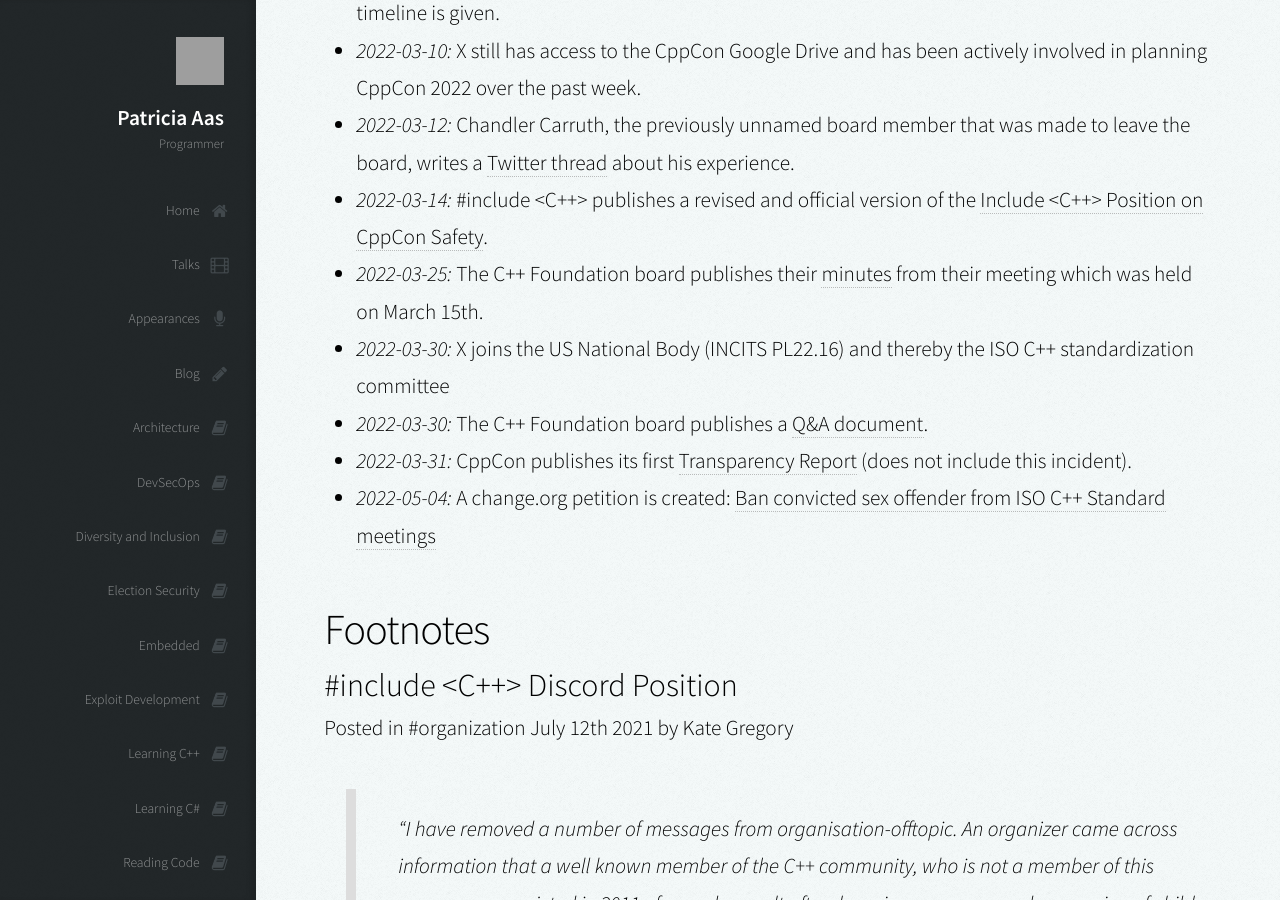
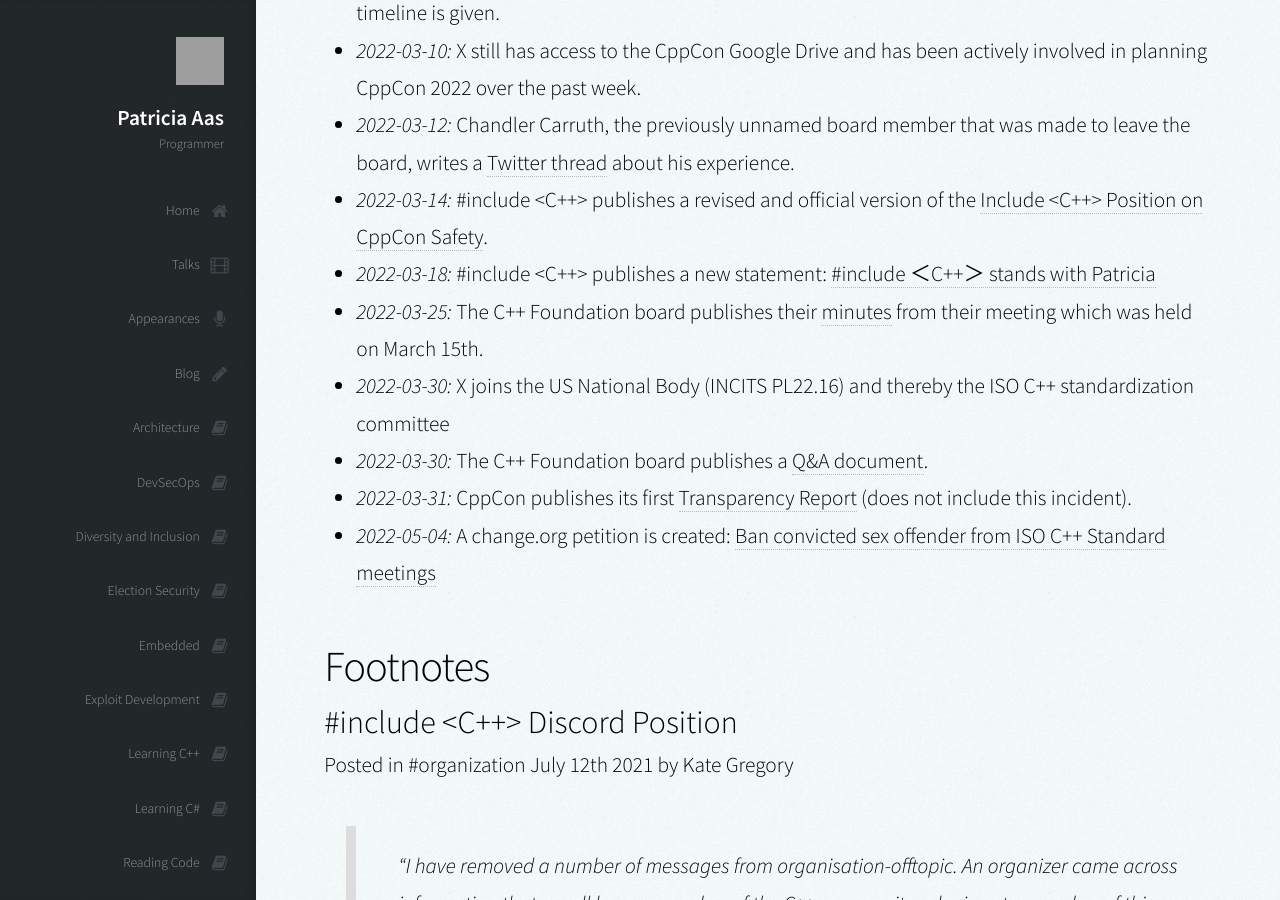
Before and after one commit to patricia-gallardo/patricia-gallardo.github.io, a Jekyll site: the page built from _posts/2022-03-08-proposed-cppcon_safety__transparency_report.md, in a window 1280 px wide and 900 px high, scrolled down 5893 px. Built offline with Jekyll 4.4.1, drawn with Linux system fonts in a browser that asks for light colours; nearby versions of some CDN libraries; grey boxes are pictures that could not be loaded.

Commit message:
Update 2022-03-08-proposed-cppcon_safety__transparency_report.md

```diff
--- a/_posts/2022-03-08-proposed-cppcon_safety__transparency_report.md
+++ b/_posts/2022-03-08-proposed-cppcon_safety__transparency_report.md
@@ -149,11 +149,12 @@
 * *2022-03-12:* Chandler Carruth, the previously unnamed board member that was made to leave the board, writes a [Twitter
   thread][4] about his experience.
 * *2022-03-14:* #include <C++> publishes a revised and official version of the [Include <C++> Position on CppCon Safety][6].
+* *2022-03-18:* #include <C++> publishes a new statement: [#include ＜C++＞ stands with Patricia][10]
 * *2022-03-25:* The C++ Foundation board publishes their [minutes][7] from their meeting which was held on March 15th.
 * *2022-03-30:* X joins the US National Body (INCITS PL22.16) and thereby the ISO C++ standardization committee
 * *2022-03-30:* The C++ Foundation board publishes a [Q&A document][8].
 * *2022-03-31:* CppCon publishes its first [Transparency Report][9] (does not include this incident).
-* *2022-05-04:* A change.org petition is created: [Ban convicted sex offender from ISO C++ Standard meetings][10]
+* *2022-05-04:* A change.org petition is created: [Ban convicted sex offender from ISO C++ Standard meetings][11]
 
 ## Footnotes
 
```
Also changed, not shown: other parts of _posts/2022-03-08-proposed-cppcon_safety__transparency_report.md (+2 -1 lines).
